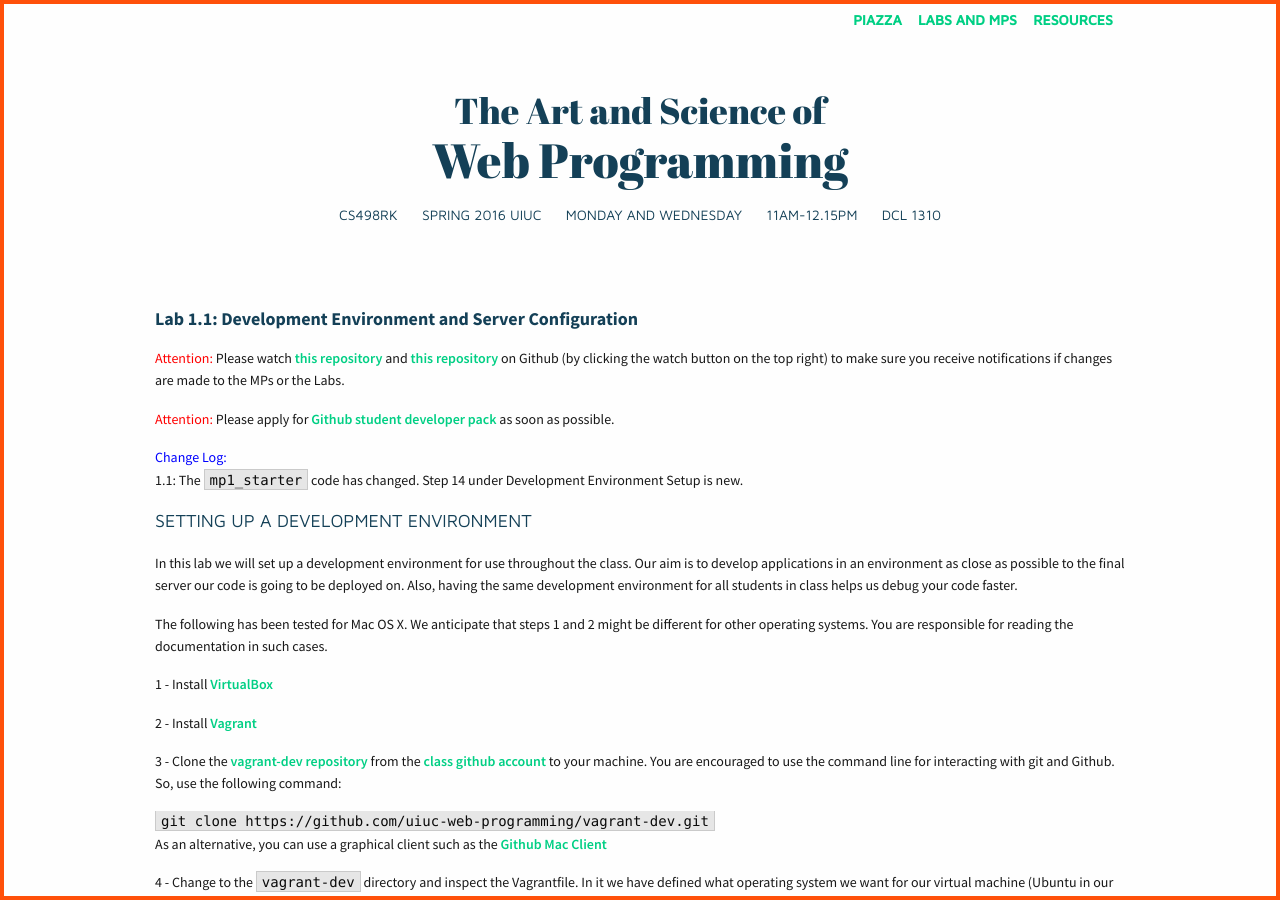
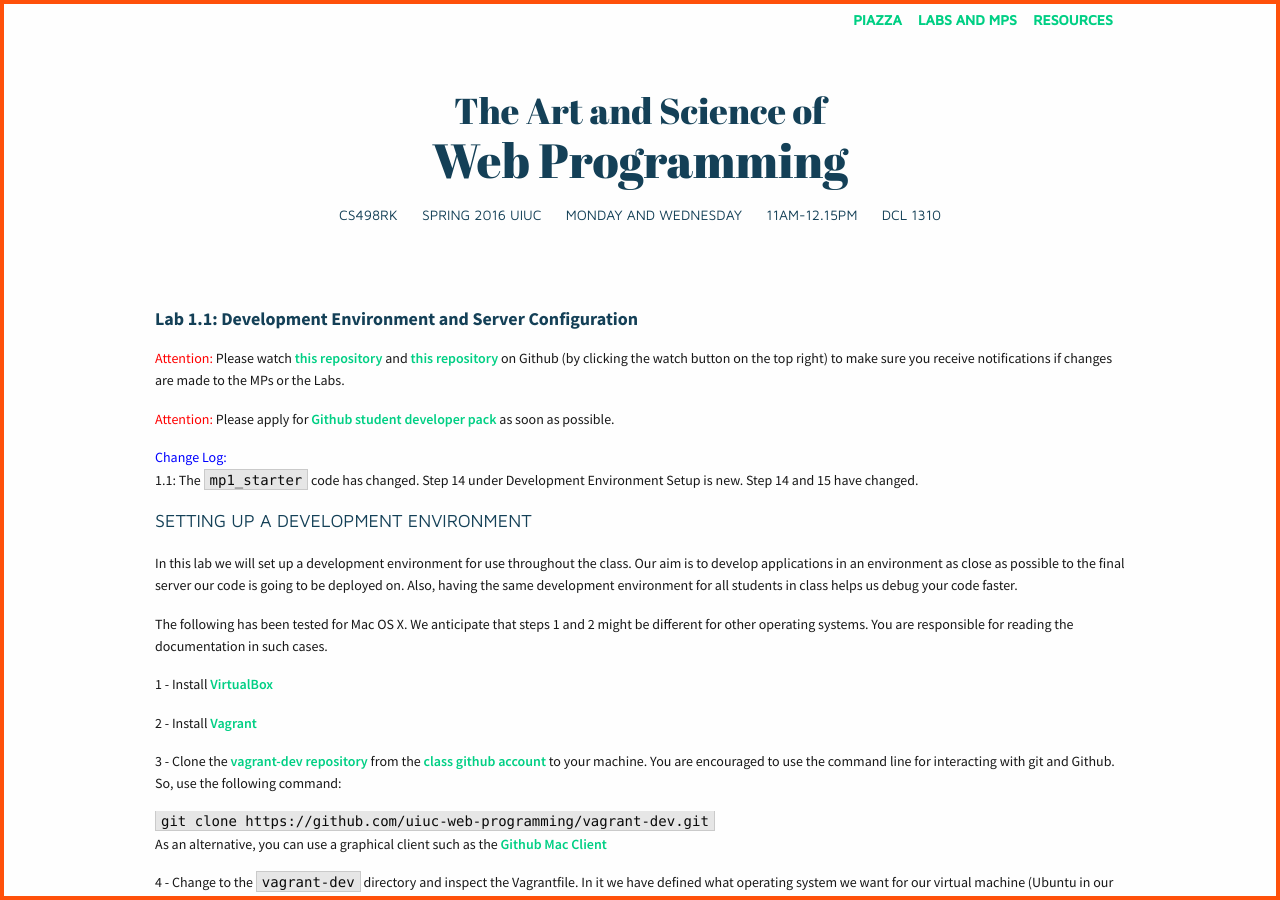
Before and after one commit to biplabdeka/fa2016, a Jekyll site: the page built from _posts/2015-1-28-Lab-1.md, in a window 1280 px wide and 900 px high. Built offline with Jekyll 4.4.1, drawn with Linux system fonts in a browser that asks for light colours; nearby versions of some CDN libraries; Markdown is read by kramdown in place of the engine named in the settings; some of the changed text lies outside the part shown.

Commit message:
small changes

```diff
--- a/_posts/2015-1-28-Lab-1.md
+++ b/_posts/2015-1-28-Lab-1.md
@@ -8,7 +8,7 @@
 <span style="color: red"> Attention: </span> Please apply for [Github student developer pack](https://education.github.com/pack) as soon as possible.
 
 <span style="color: blue"> Change Log:</span><br>
-1.1: The `mp1_starter` code has changed. Step 14 under Development Environment Setup is new.
+1.1: The `mp1_starter` code has changed. Step 14 under Development Environment Setup is new. Step 14 and 15 have changed.
 
 
 <!-- ###Setting up a Development Environment -->
```
Also changed, not shown: other parts of _posts/2015-1-28-Lab-1.md (+1 -1 lines).
